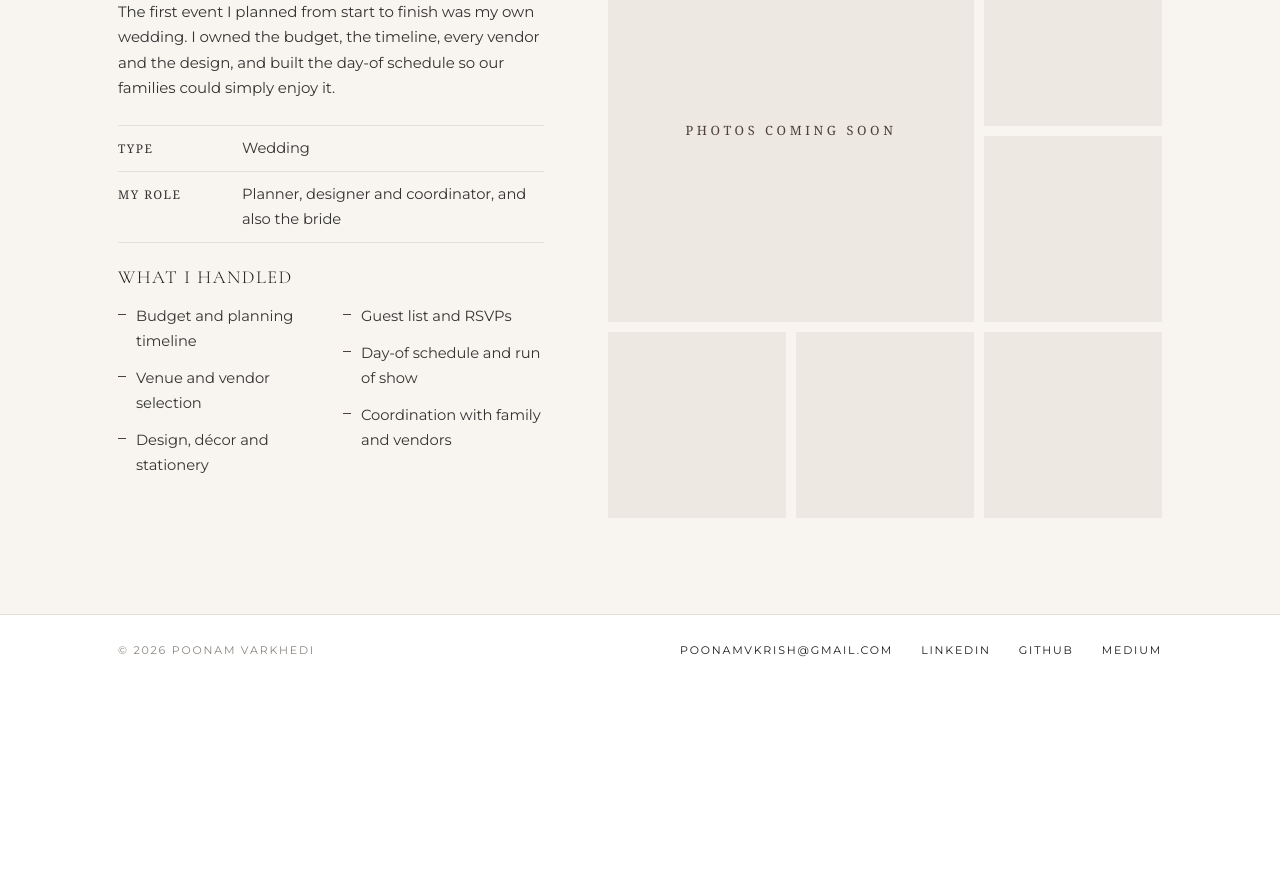
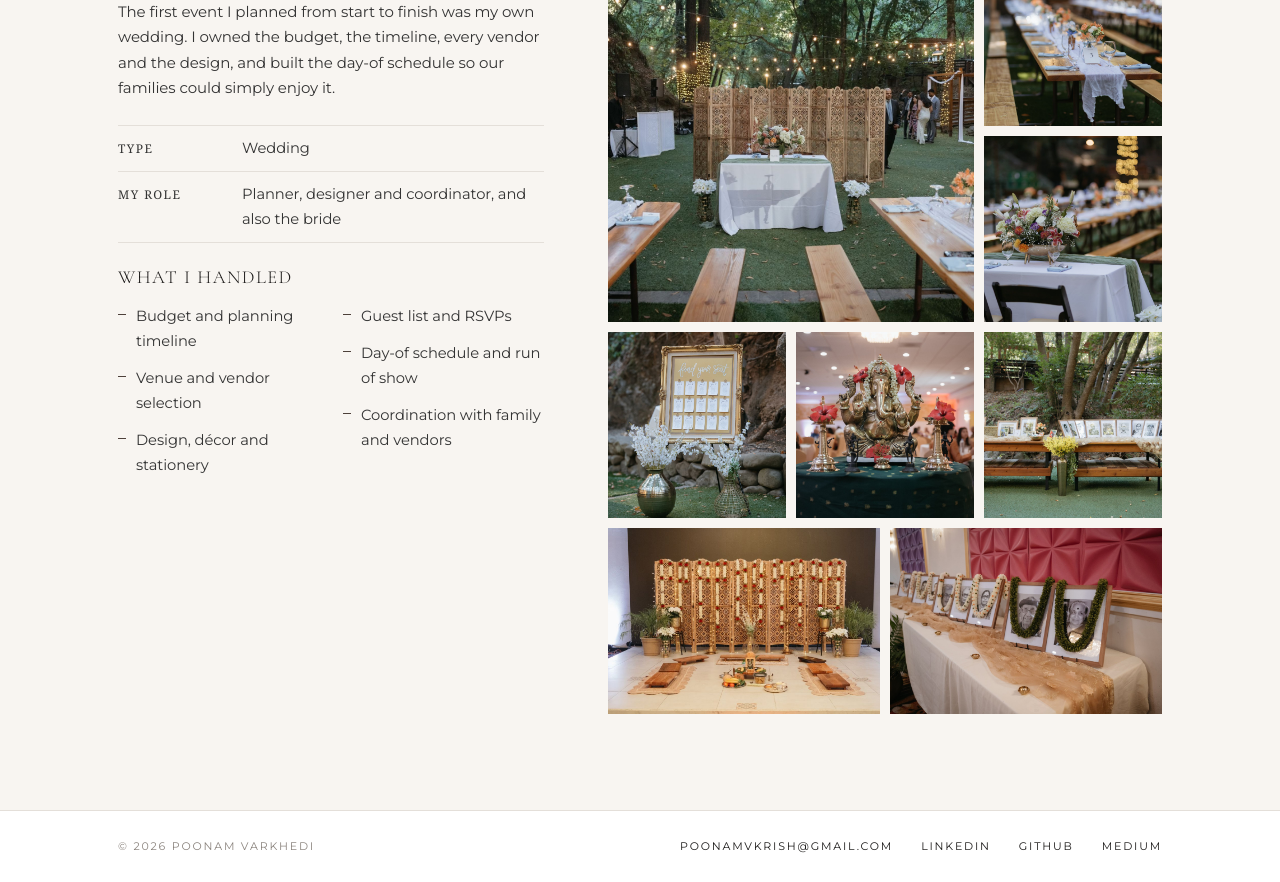
Before and after one commit to pvarkhedi/pvarkhedi.github.io, a plain HTML site: page events.html in a window 1280 px wide. Shown: the part 693-1575 px from the top of the page. Before the commit the page ends 1379 px from the top, so only its background shows below. Drawn offline with nearby package versions, Linux system fonts and the light colour scheme; a web font is replaced by a local one.

Commit message:
Add files via upload

```diff
--- a/assets/css/site.css
+++ b/assets/css/site.css
@@ -362,6 +362,8 @@ p { margin: 0 0 1em; }
 .gallery figure { margin: 0; overflow: hidden; background: var(--beige); position: relative; }
 .gallery figure:nth-child(1) { grid-column: span 4; grid-row: span 4; }
 .gallery figure:nth-child(n+2) { grid-column: span 2; grid-row: span 2; }
+/* With exactly 8 photos, the last two share the final row */
+.gallery figure:nth-child(7):nth-last-child(2), .gallery figure:nth-child(8):last-child { grid-column: span 3; }
 .gallery img { width: 100%; height: 100%; object-fit: cover; }
 .gallery button { all: unset; display: block; width: 100%; height: 100%; cursor: zoom-in; }
 .gallery button:focus-visible { outline: 2px solid var(--brown); outline-offset: -2px; }
@@ -380,7 +382,7 @@ p { margin: 0 0 1em; }
 .contact-band .btn { background: var(--black); border-color: var(--black); color: #fff; }
 .contact-band .btn:hover { background: var(--brown); border-color: var(--brown); }
 
-.lightbox { position: fixed; inset: 0; background: rgba(29,27,26,.92); display: none; align-items: center; justify-content: center; z-index: 100; padding: 24px; }
+.lightbox { position: fixed; inset: 0; background: rgba(29,27,26,.97); display: none; align-items: center; justify-content: center; z-index: 100; padding: 24px; }
 .lightbox.open { display: flex; }
 .lightbox img { max-height: 88vh; max-width: 92vw; }
 .lightbox button { position: absolute; top: 16px; right: 16px; background: #fff; border: 0; padding: 10px 16px; font-family: var(--label); font-size: .75rem; text-transform: uppercase; letter-spacing: .12em; cursor: pointer; }
--- a/assets/js/events.js
+++ b/assets/js/events.js
@@ -26,6 +26,15 @@ window.EVENTS = [
       "Day-of schedule and run of show",
       "Coordination with family and vendors"
     ],
-    photos: []
+    photos: [
+      { src: "reception-head-table.jpg", alt: "Reception under string lights among the trees, with carved wooden screens behind the head table" },
+      { src: "table-setting.jpg", alt: "Long wooden tables with white gauze runners, peach and white bouquets, light blue napkins and a table number card" },
+      { src: "head-table-florals.jpg", alt: "Head table centerpiece of lilies, hydrangeas and dahlias in a brass bowl on a sage green runner" },
+      { src: "seating-chart.jpg", alt: "Find your seat chart in an ornate gold frame, flanked by brass vases of white orchids" },
+      { src: "ganesha-welcome.jpg", alt: "Brass Ganesha decorated with jasmine and red hibiscus between two brass lamps" },
+      { src: "memory-table.jpg", alt: "Outdoor memory table of framed family photos with gold vases of white and yellow flowers" },
+      { src: "ceremony-mandap.jpg", alt: "Ceremony stage with carved wooden screens strung with jasmine and roses, brass lamps and white orchids" },
+      { src: "ancestor-portraits.jpg", alt: "Framed portraits of family elders draped in flower garlands on a table with gold fabric and brass diyas" }
+    ]
   }
 ];
```
Also changed, not shown: images/events/wedding/ancestor-portraits.jpg (added), images/events/wedding/ceremony-mandap.jpg (added), images/events/wedding/ganesha-welcome.jpg (added), images/events/wedding/head-table-florals.jpg (added), images/events/wedding/memory-table.jpg (added), images/events/wedding/reception-head-table.jpg (added), images/events/wedding/seating-chart.jpg (added), images/events/wedding/table-setting.jpg (added).
